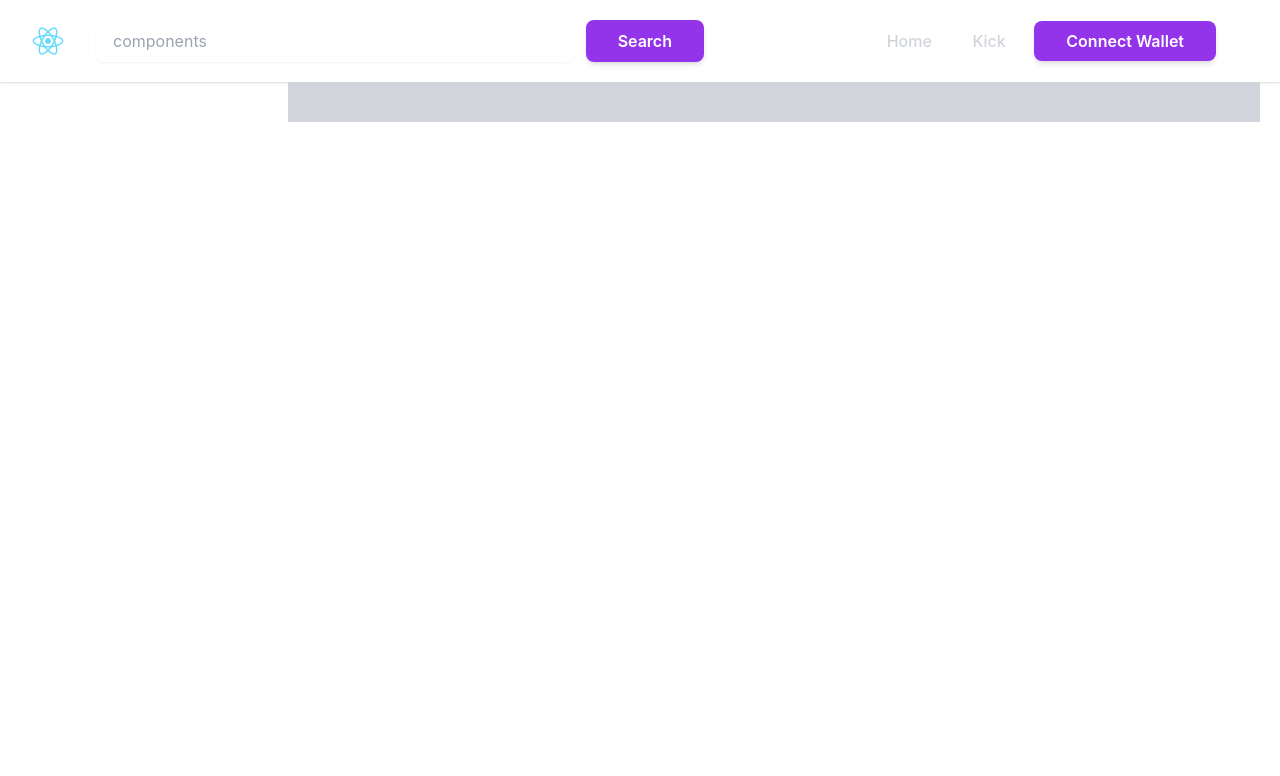
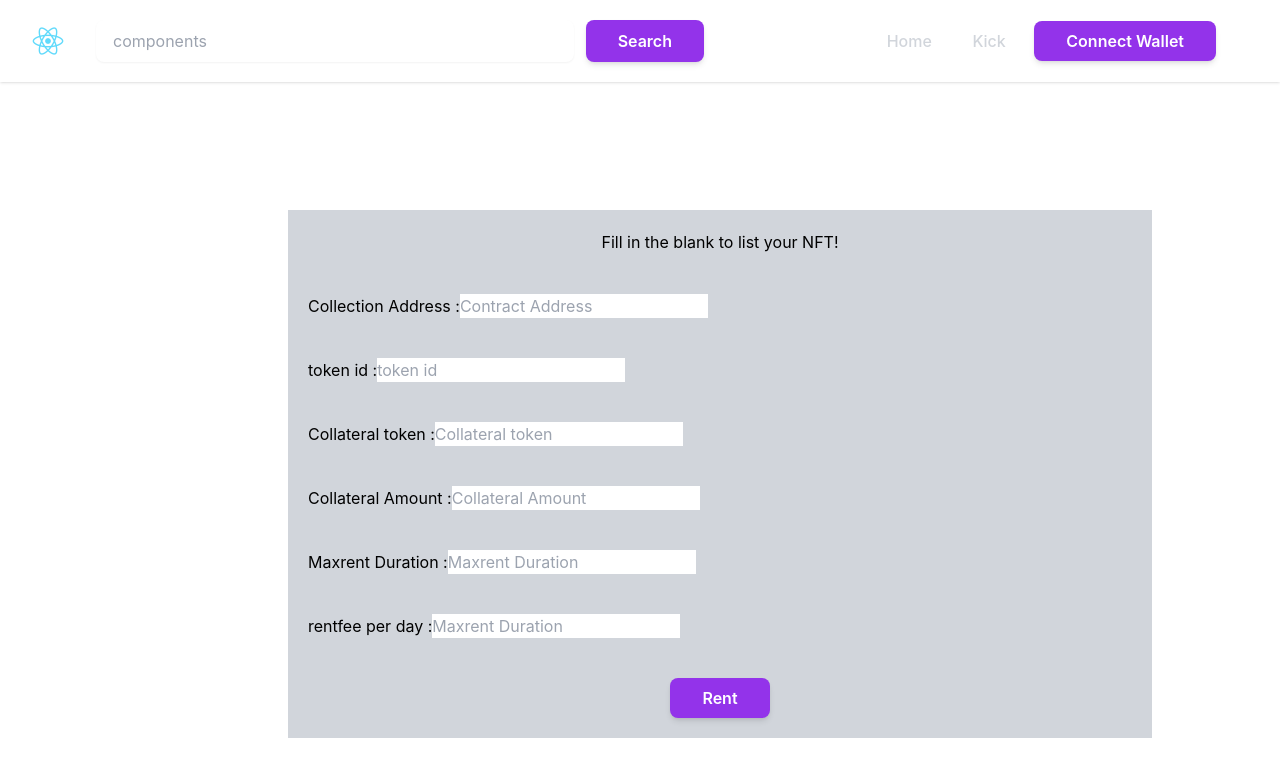
Before and after one commit to poqopo/NFT-Rental-Protocol-Frontend, a React (Create React App) app: page /list in a window 1280 px wide. Shown: the top 776 px of the page. Built offline with nearby package versions, Linux system fonts and the light colour scheme; what caver-js would draw is missing.

Commit message:
Finish list Page

```diff
--- a/src/App.js
+++ b/src/App.js
@@ -1,4 +1,4 @@
-import { BrowserRouter as Router, Routes, Route, Link } from "react-router-dom";
+import { BrowserRouter as Router, Routes, Route } from "react-router-dom";
 import Header from "./menu/header";
 import Home from "./pages/Home";
 import Rent from "./pages/Rent";
--- a/src/pages/List.js
+++ b/src/pages/List.js
@@ -1,15 +1,69 @@
+import { useState } from "react";
 import { Link, useLocation } from "react-router-dom";
-import Itemlist from "../components/itemlist";
 
 function Home() {
   const location = useLocation();
-  console.log(location);
+  const [collectionaddr, setCollectionAddr] = useState();
+  const [tokenid, setTokenId] = useState();
+  const [collattoken, setCollattoken] = useState();
+  const [collatamount, setCollatamount] = useState();
+  const [maxrent, setMaxRent] = useState();
+  const [rentfee, setRentfee] = useState();
+
+  const onChangecolladdr = (e) => setCollectionAddr(e.target.value);
+  const onChangetokenid = (e) => setTokenId(e.target.value);
+  const onChangecollattoken = (e) => setCollattoken(e.target.value);
+  const onChangecollatamount = (e) => setCollatamount(e.target.value);
+  const onChangemaxrent = (e) => setMaxRent(e.target.value);
+  const onChangerentfee = (e) => setRentfee(e.target.value);
 
   return (
-    <div class="ml-72">
-      <div class="mr-5 h-full bg-gray-300 px-5 py-5">
-
+    <div class="md:block m-32 ml-72 h-full bg-gray-300 bg-cover px-5 py-5">
+      <p class="text-center">Fill in the blank to list your NFT!</p>
+      <div class="flex flex-col space-y-10 py-10">
+        <div class="flex flex-row">
+          <p>Collection Address : </p>
+          <input
+            placeholder="Contract Address"
+            onChange={onChangecolladdr}
+          ></input>
+        </div>
+        <div class="flex flex-row">
+          <p>token id : </p>
+          <input placeholder="token id" onChange={onChangetokenid}></input>
+        </div>
+        <div class="flex flex-row">
+          <p>Collateral token : </p>
+          <input
+            placeholder="Collateral token"
+            onChange={onChangecollattoken}
+          ></input>
+        </div>
+        <div class="flex flex-row">
+          <p>Collateral Amount : </p>
+          <input
+            placeholder="Collateral Amount"
+            onChange={onChangecollatamount}
+          ></input>
+        </div>
+        <div class="flex flex-row">
+          <p>Maxrent Duration : </p>
+          <input
+            placeholder="Maxrent Duration"
+            onChange={onChangemaxrent}
+          ></input>
+        </div>
+        <div class="flex flex-row">
+          <p>rentfee per day : </p>
+          <input
+            placeholder="Maxrent Duration"
+            onChange={onChangerentfee}
+          ></input>
+        </div>
       </div>
+        <button class="block m-auto px-8 py-2 text-base font-semibold text-white bg-purple-600 rounded-lg shadow-md hover:bg-purple-700 focus:outline-none focus:ring-2 focus:ring-purple-500 focus:ring-offset-2 focus:ring-offset-purple-200">
+          Rent
+        </button>
     </div>
   );
 }
```
